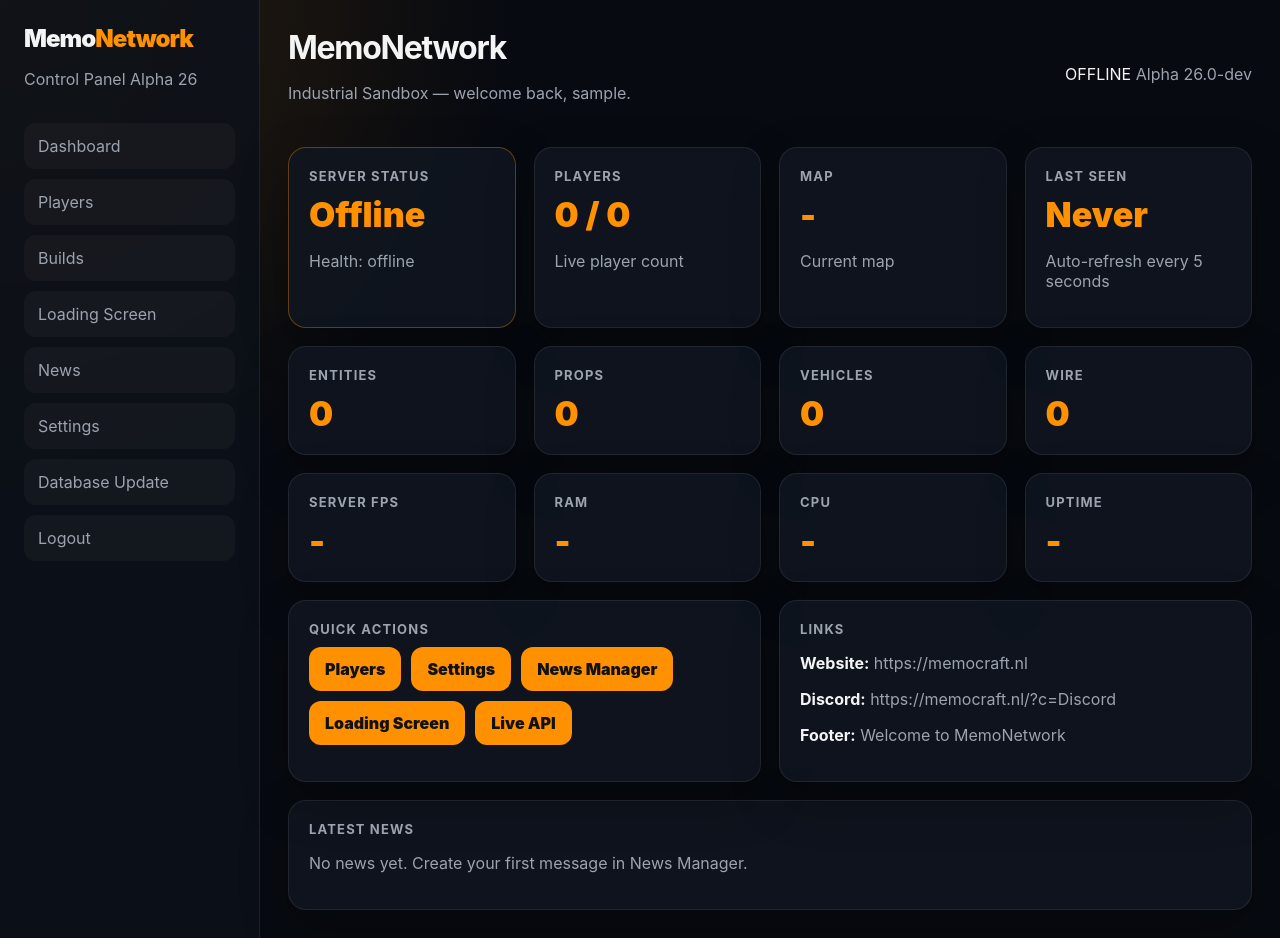
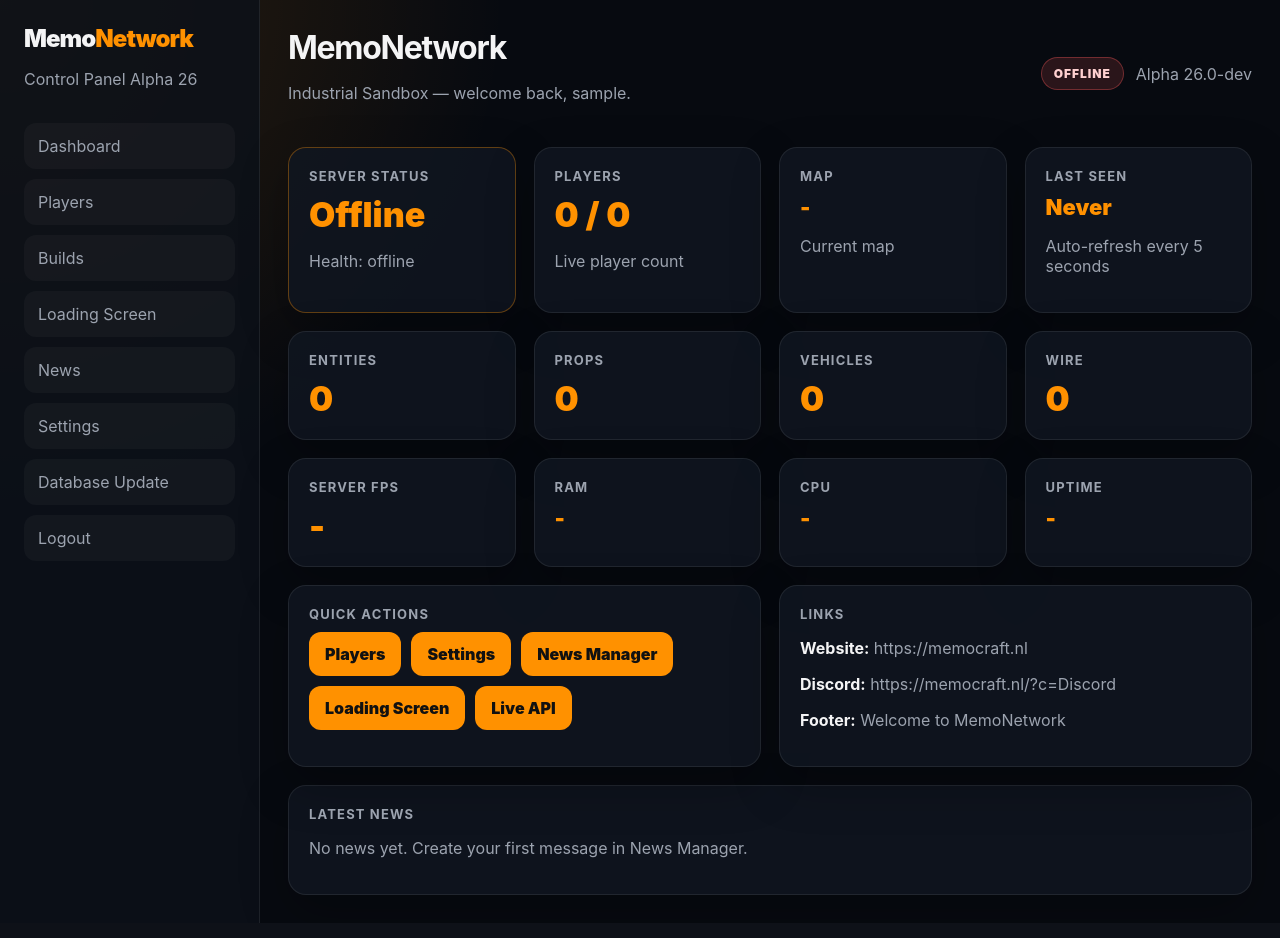
Before and after one commit to PascalVZ96/MemoNetwork-Web, a PHP site: page /dashboard.php in a window 1280 px wide. Run offline with PHP 8.4, Linux system fonts and the light colour scheme; the visitor is signed in with stand-in values (Sample User, id 1); data comes from the database, SQL or seed files in the repository; data that the repository does not hold is empty.

Commit message:
Alpha 26 Sprint 4: add monitoring and table styles

```diff
--- a/assets/css/app.css
+++ b/assets/css/app.css
@@ -27,6 +27,7 @@ a { color: inherit; text-decoration: none; }
 .mn-nav a.active, .mn-nav a:hover { color: var(--mn-text); background: rgba(255,145,0,.14); }
 .mn-main { padding: 28px; }
 .mn-topbar { display: flex; align-items: center; justify-content: space-between; gap: 18px; margin-bottom: 28px; }
+.mn-top-status { display: flex; align-items: center; gap: 12px; }
 .mn-title { margin: 0; font-size: 32px; letter-spacing: -.04em; }
 .mn-muted { color: var(--mn-muted); }
 .mn-grid { display: grid; grid-template-columns: repeat(4, minmax(0, 1fr)); gap: 18px; }
@@ -34,7 +35,8 @@ a { color: inherit; text-decoration: none; }
 .mn-card { background: rgba(16,23,34,.82); border: 1px solid rgba(255,255,255,.08); border-radius: 18px; padding: 20px; box-shadow: 0 18px 48px rgba(0,0,0,.25); }
 .mn-card h3 { margin: 0 0 10px; color: var(--mn-muted); font-size: 13px; text-transform: uppercase; letter-spacing: .09em; }
 .mn-card-status { border-color: rgba(255,145,0,.35); }
-.mn-value { font-size: 34px; font-weight: 900; color: var(--mn-orange); }
+.mn-value { font-size: 34px; font-weight: 900; color: var(--mn-orange); word-break: break-word; }
+.mn-value.small { font-size: 22px; }
 .mn-login { min-height: 100vh; display: grid; place-items: center; padding: 24px; }
 .mn-login-card { width: min(520px, 100%); background: rgba(16,23,34,.9); border: 1px solid rgba(255,255,255,.08); border-radius: 22px; padding: 30px; }
 .mn-input { width: 100%; padding: 14px 16px; border-radius: 12px; border: 1px solid rgba(255,255,255,.12); background: rgba(0,0,0,.25); color: var(--mn-text); margin: 8px 0 16px; }
@@ -50,6 +52,13 @@ a { color: inherit; text-decoration: none; }
 .mn-list-item p { margin: 6px 0; }
 .mn-actions { display: flex; gap: 8px; align-items: center; flex-wrap: wrap; }
 .mn-quick-actions { display: flex; flex-wrap: wrap; gap: 10px; }
+.mn-status-badge { border-radius: 999px; padding: 8px 12px; font-weight: 900; font-size: 12px; letter-spacing: .08em; }
+.mn-status-badge.online, .mn-online { color: #caffd5; background: rgba(90,220,120,.14); border: 1px solid rgba(90,220,120,.35); }
+.mn-status-badge.offline, .mn-offline { color: #ffd0d0; background: rgba(255,90,90,.14); border: 1px solid rgba(255,90,90,.35); }
+.mn-table-wrap { overflow-x: auto; }
+.mn-table { width: 100%; border-collapse: collapse; }
+.mn-table th, .mn-table td { padding: 12px; border-bottom: 1px solid rgba(255,255,255,.08); text-align: left; }
+.mn-table th { color: var(--mn-muted); text-transform: uppercase; font-size: 12px; letter-spacing: .08em; }
 .mn-loading-layout { align-items: start; }
 .mn-loading-preview { position: relative; min-height: 520px; border-radius: 18px; overflow: hidden; background: linear-gradient(135deg, #101722, #070a10); background-size: cover; background-position: center; border: 1px solid rgba(255,255,255,.1); }
 .mn-loading-overlay { position: absolute; inset: 0; }
```
